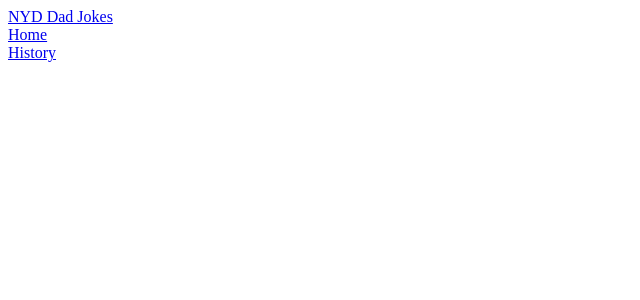
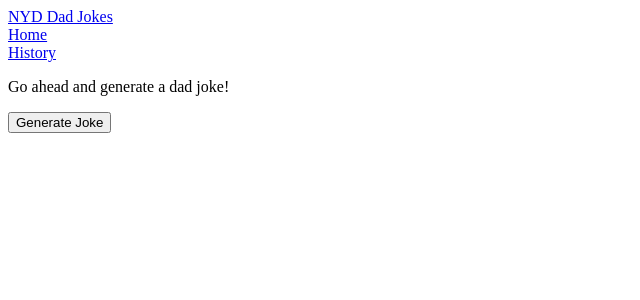
Before and after one commit to vangny/not-your-dads-dad-jokes, a React app: page / in a window 1280 px wide. Shown: the top 300 px of the page, without its empty margins (0-640 px from the left). Built offline with nearby package versions, Linux system fonts and the light colour scheme.

Commit message:
move getNewJoke functionality from App to JokeGenerator component

```diff
--- a/client/src/components/JokeGenerator.jsx
+++ b/client/src/components/JokeGenerator.jsx
@@ -3,12 +3,47 @@ import React, { Component } from 'react';
 class JokeGenerator extends Component {
   constructor(props) {
     super(props);
+    this.state = {
+      joke: null,
+    }
+
+    this.getNewJoke = this.getNewJoke.bind(this);
+  }
+
+  getNewJoke() {
+    axios.get('/api/dad-jokes')
+      .then((response) => {
+        this.setState({
+          joke: response.data,
+        });
+      });
+  }
+
+  renderJoke() {
+    const { joke } = this.state;
+
+    if (!!joke) {
+      return(
+        <p>{joke}</p>
+      );
+    } else {
+      return (
+        <p>Go ahead and generate a dad joke!</p>
+      );
+    }
   }
 
   render() {
     return (
       <div>
-
+        <div className='joke-container'>
+          <div className='text-container'>
+            {this.renderJoke()}
+          </div>
+          <div className='button-container'>
+            <button className='button-generate-joke' onClick={this.getNewJoke}>Generate Joke</button>
+          </div>
+        </div>
       </div>
     );
   }
```
